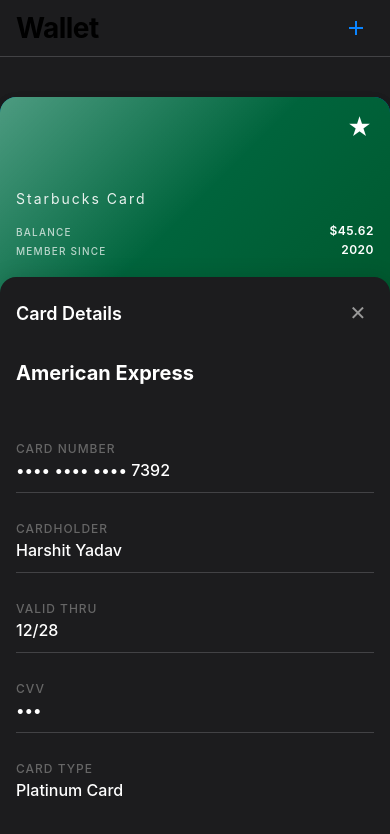
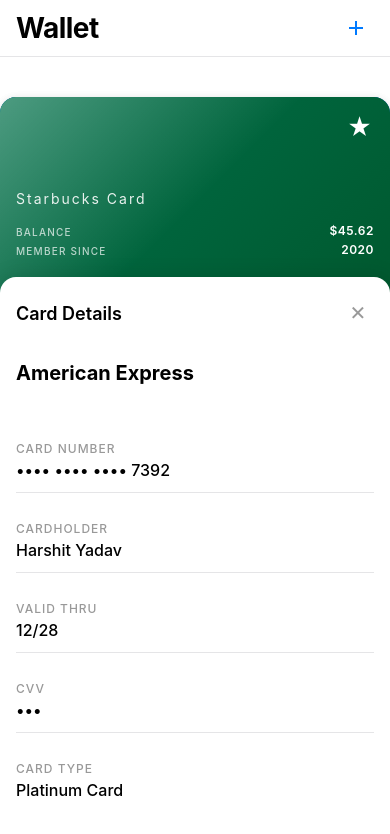
Before and after one commit to devonepao/Learning-UIUX, a plain HTML site: page index.html in a window 390 px wide. Both pictures are taken after a click on the element 195 px from the left and 205 px from the top of the page. Drawn offline with Linux system fonts and the dark colour scheme.

Commit message:
Force light theme in dark mode media query
Overrides dark mode styles to enforce a light theme by setting backgrounds and text colors to light values with !important. Ensures consistent appearance regardless of user's color scheme preference.

```diff
--- a/style.css
+++ b/style.css
@@ -11,6 +11,7 @@
     width: 100%;
     height: 100%;
     overflow: hidden;
+    background: #ffffff;
 }
 
 body {
@@ -451,46 +452,47 @@
     }
 }
 
-/* Dark Mode Support */
+/* Dark Mode Support - Force Light Theme */
 @media (prefers-color-scheme: dark) {
     body {
-        background: #1c1c1e;
+        background: #ffffff !important;
+        color: #000 !important;
     }
 
     .wallet-container {
-        background: #1c1c1e;
+        background: #ffffff !important;
     }
 
     .wallet-header {
-        background: #1c1c1e;
-        border-bottom-color: #424245;
+        background: #ffffff !important;
+        border-bottom-color: #e5e5e7 !important;
     }
 
     .card-details-panel {
-        background: #1c1c1e;
+        background: #ffffff !important;
     }
 
     .panel-title {
-        color: #fff;
+        color: #000 !important;
     }
 
     .detail-item {
-        border-bottom-color: #424245;
+        border-bottom-color: #e5e5e7 !important;
     }
 
     .detail-item-label {
-        color: #666;
+        color: #999 !important;
     }
 
     .detail-item-value {
-        color: #fff;
+        color: #000 !important;
     }
 
     .indicator {
-        background: #424245;
+        background: #d1d1d6 !important;
     }
 
     .header-button {
-        color: #0a84ff;
+        color: #007AFF !important;
     }
 }
```
